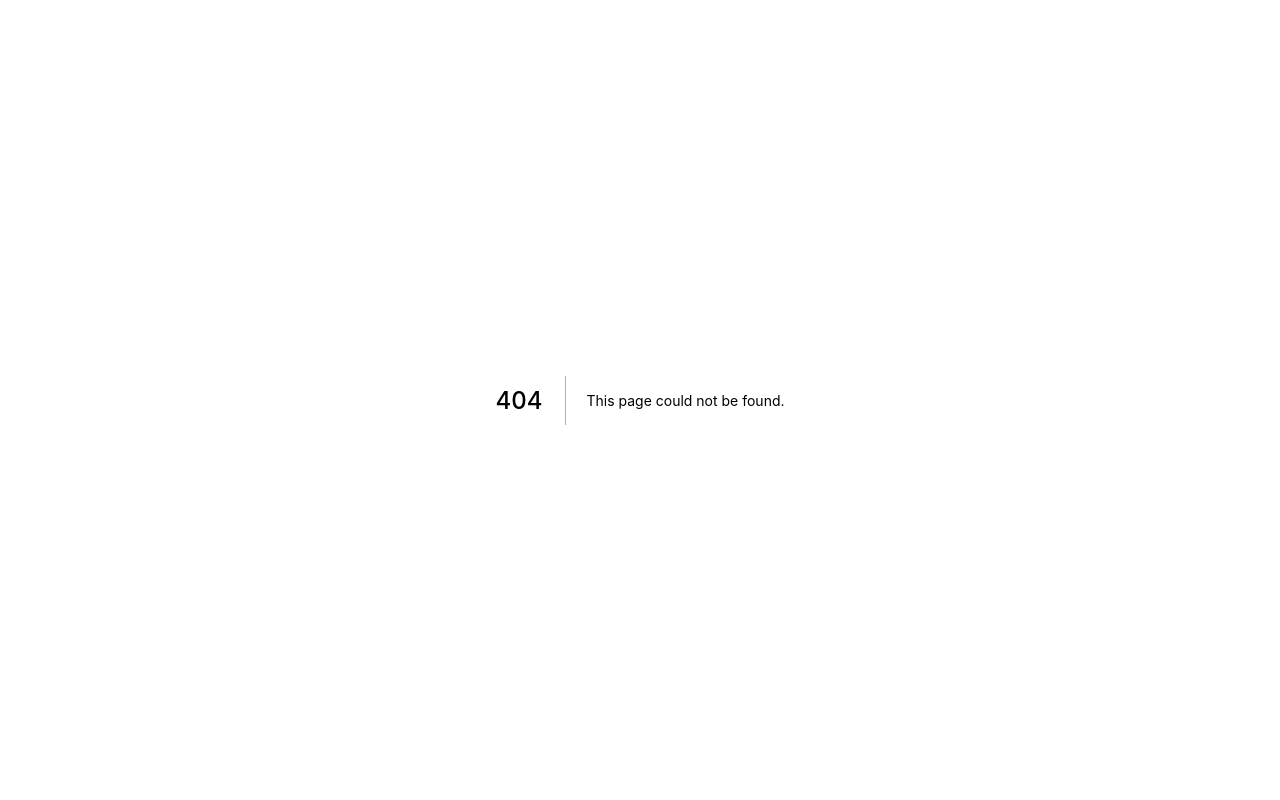
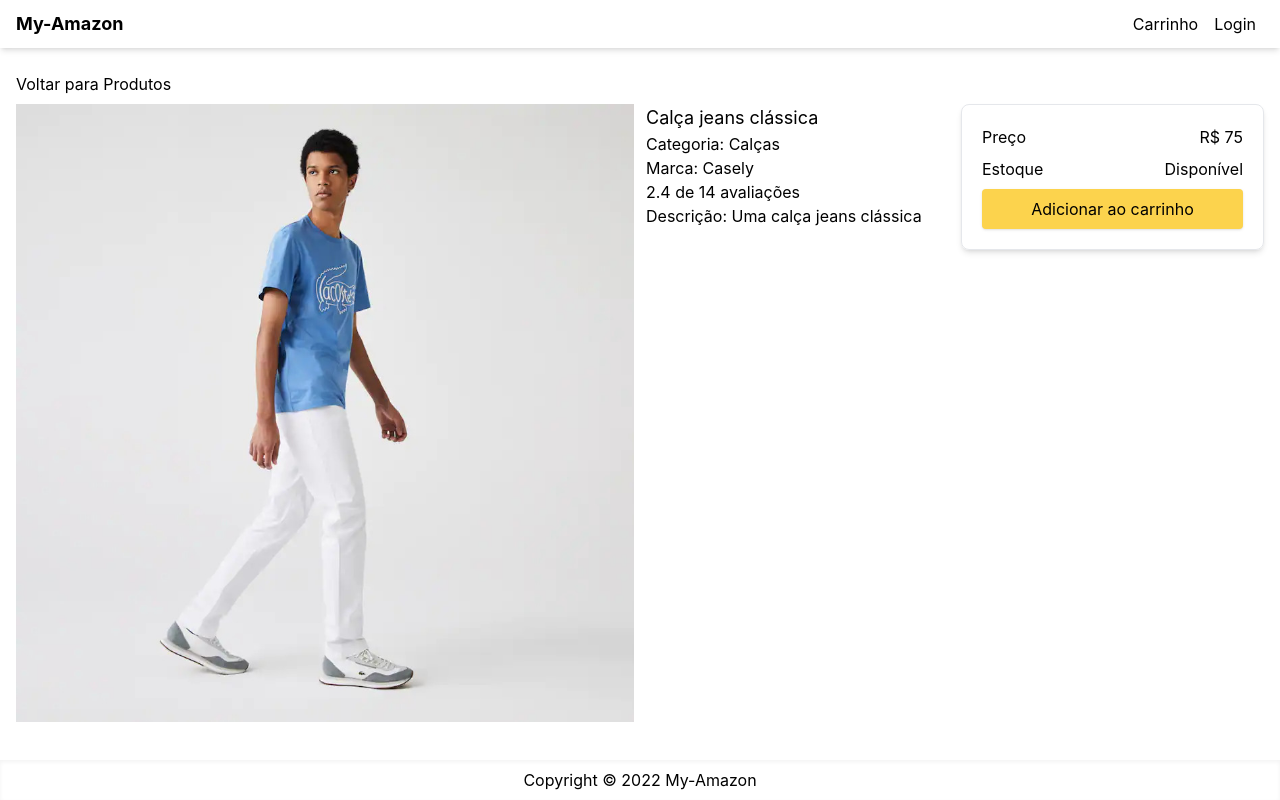
Before and after one commit to luiizsilverio/my-amazon, a Next.js app: page /product/calca-classica in a window 1280 px wide. Before the commit this address had no page. Built offline with nearby package versions, Linux system fonts and the light colour scheme.

Commit message:
ProductScreen ok

```diff
--- a/package.json
+++ b/package.json
@@ -14,6 +14,7 @@
     "react-dom": "18.2.0"
   },
   "devDependencies": {
+    "@types/react": "^18.0.14",
     "autoprefixer": "^10.4.7",
     "eslint": "8.19.0",
     "eslint-config-next": "12.2.0",
--- /dev/null
+++ b/pages/product/[slug].js
@@ -0,0 +1,68 @@
+import Image from 'next/image';
+import Link from 'next/link'
+import { useRouter } from 'next/router'
+
+import Layout from '../../components/Layout'
+import data from '../../utils/data';
+
+export default function ProductScreen() {
+  const { query } = useRouter();
+  const { slug } = query;
+  const product = data.products.find(prod => prod.slug === slug);
+
+  if (!product) {
+    return (
+      <div>Produto não encontrado</div>
+    )
+  }
+
+  return (
+    <Layout title={product.name}>
+      <div className="py-2">
+        <Link href="/">Voltar para Produtos</Link>
+      </div>
+
+      <div className="grid md:grid-cols-4 md:gap-3">
+        <div className="md:col-span-2">
+          <Image
+            src={product.image}
+            alt={product.name}
+            width={640}
+            height={640}
+            layout="responsive"
+          />
+        </div>
+
+        <div>
+          <ul>
+            <li>
+              <h1 className="text-lg">{product.name}</h1>
+            </li>
+            <li>Categoria: {product.category}</li>
+            <li>Marca: {product.brand}</li>
+            <li>
+              {product.rating} de {product.numReviews} avaliações
+            </li>
+            <li>Descrição: {product.description}</li>
+          </ul>
+        </div>
+
+        <div>
+          <div className="card p-5">
+            <div className="mb-2 flex justify-between">
+              <div>Preço</div>
+              <div>R$ {product.price}</div>
+            </div>
+            <div className="mb-2 flex justify-between">
+              <div>Estoque</div>
+              <div>{ product.countInStock > 0 ? 'Disponível' : 'Indisponível' }</div>
+            </div>
+            <button className='primary-button w-full'>
+              Adicionar ao carrinho
+            </button>
+          </div>
+        </div>
+      </div>
+    </Layout>
+  )
+}
```
Also changed, not shown: 1 other file (tests, documents, lock files or other folders).
